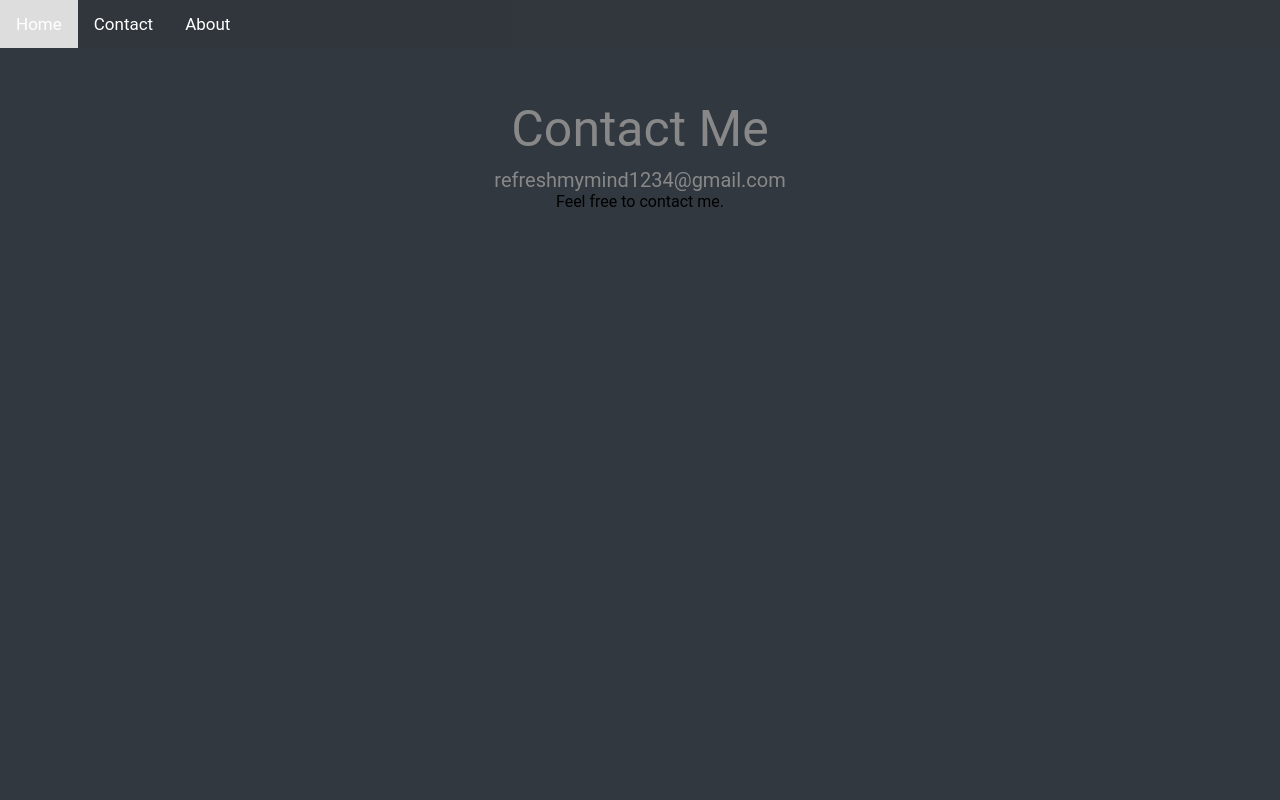
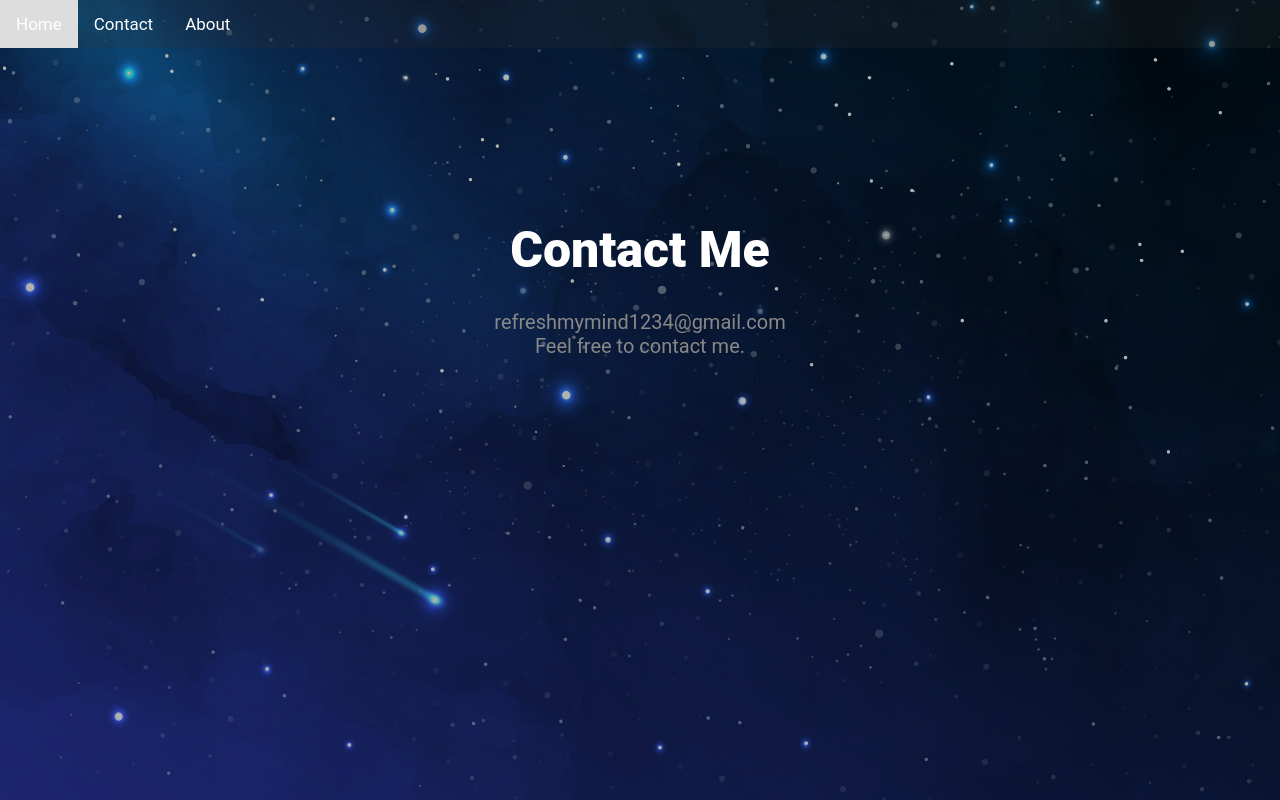
Before and after one commit to RefreshMyMind-I/Mysite, a plain HTML site: page contact.html in a window 1280 px wide. Drawn offline with Linux system fonts and the light colour scheme.

Commit message:
added_contact_animation_in_css

```diff
--- a/contact.html
+++ b/contact.html
@@ -1,25 +1,35 @@
 <html lang="en">
+
 <head>
     <meta charset="UTF-8">
     <meta http-equiv="X-UA-Compatible" content="IE=edge">
     <meta name="viewport" content="width=device-width, initial-scale=1.0">
     <title>Contact</title>
     <link rel="stylesheet" href="css/contact.css">
+
 </head>
+
 <body>
     <section id="background">
-        <div
-            class = "topbar">
-            <a class ="active" href="index.html">Home</a>
+
+        <div class="topbar">
+            <a class="active" href="index.html">Home</a>
             <a href="contact.html">Contact</a>
             <a href="about.html">About</a>
         </div>
-        <div class="background">
+        <div class="text">
             <span>Contact Me</span>
             <a href="mailto:">refreshmymind1234@gmail.com</a>
             <p>Feel free to contact me.</p>
+        </div>
+        <div class="bg"></div>
+        <div class="star-field">
+            <div class="layer"></div>
+            <div class="layer"></div>
+            <div class="layer"></div>
 
-        </div>
+
+
 
 
 
@@ -28,4 +38,5 @@
     </section>
 
 </body>
+
 </html>
--- a/css/contact.css
+++ b/css/contact.css
@@ -46,40 +46,124 @@ body{
     color: white;
 }
 
-#background{
-    display: flex;
-    background-color: #313840;
-    height: 100vh;
+.bg {
+    background: url(../images/sky.jpg) no-repeat;
+    background-size: cover;
+    height: 100%;
     width: 100%;
-    justify-content: center;
-    align-items: center;
-    flex-direction: column;
-
+    position: fixed;
+    top: 0;
+    left: 0;
+    z-index: -3;
+}
+.bg:before {
+    content: "";
+    width: 100%;
+    height: 100%;
+    background: #000;
+    position: fixed;
+    z-index: -1;
+    top: 0;
+    left: 0;
+    opacity: 0.3;
+}
+@keyframes sf-fly-by-1 {
+    from {
+        transform: translateZ(-600px);
+        opacity: 0.5;
+    }
+    to {
+        transform: translateZ(0);
+        opacity: 0.5;
+    }
+}
+@keyframes sf-fly-by-2 {
+    from {
+        transform: translateZ(-1200px);
+        opacity: 0.5;
+    }
+    to {
+        transform: translateZ(-600px);
+        opacity: 0.5;
+    }
+}
+@keyframes sf-fly-by-3 {
+    from {
+        transform: translateZ(-1800px);
+        opacity: 0.5;
+    }
+    to {
+        transform: translateZ(-1200px);
+        opacity: 0.5;
+    }
+}
+.star-field {
+    position: fixed;
+    top: 0;
+    left: 0;
+    width: 100%;
+    height: 100%;
+    perspective: 600px;
+    -webkit-perspective: 600px;
+    z-index: -1;
+}
+.star-field .layer {
+    box-shadow: -411px -476px #cccccc, 777px -407px #d4d4d4, -387px -477px #fcfcfc, -91px -235px #d4d4d4, 491px -460px #f7f7f7, 892px -128px #f7f7f7, 758px -277px #ededed, 596px 378px #cccccc, 647px 423px whitesmoke, 183px 389px #c7c7c7,
+        524px -237px #f0f0f0, 679px -535px #e3e3e3, 158px 399px #ededed, 157px 249px #ededed, 81px -450px #ebebeb, 719px -360px #c2c2c2, -499px 473px #e8e8e8, -158px -349px #d4d4d4, 870px -134px #cfcfcf, 446px 404px #c2c2c2,
+        440px 490px #d4d4d4, 414px 507px #e6e6e6, -12px 246px #fcfcfc, -384px 369px #e3e3e3, 641px -413px #fcfcfc, 822px 516px #dbdbdb, 449px 132px #c2c2c2, 727px 146px #f7f7f7, -315px -488px #e6e6e6, 952px -70px #e3e3e3,
+        -869px -29px #dbdbdb, 502px 80px #dedede, 764px 342px #e0e0e0, -150px -380px #dbdbdb, 654px -426px #e3e3e3, -325px -263px #c2c2c2, 755px -447px #c7c7c7, 729px -177px #c2c2c2, -682px -391px #e6e6e6, 554px -176px #ededed,
+        -85px -428px #d9d9d9, 714px 55px #e8e8e8, 359px -285px #cfcfcf, -362px -508px #dedede, 468px -265px #fcfcfc, 74px -500px #c7c7c7, -514px 383px #dbdbdb, 730px -92px #cfcfcf, -112px 287px #c9c9c9, -853px 79px #d6d6d6,
+        828px 475px #d6d6d6, -681px 13px #fafafa, -176px 209px #f0f0f0, 758px 457px #fafafa, -383px -454px #ededed, 813px 179px #d1d1d1, 608px 98px whitesmoke, -860px -65px #c4c4c4, -572px 272px #f7f7f7, 459px 533px #fcfcfc,
+        624px -481px #e6e6e6, 790px 477px #dedede, 731px -403px #ededed, 70px -534px #cccccc, -23px 510px #cfcfcf, -652px -237px whitesmoke, -690px 367px #d1d1d1, 810px 536px #d1d1d1, 774px 293px #c9c9c9, -362px 97px #c2c2c2,
+        563px 47px #dedede, 313px 475px #e0e0e0, 839px -491px #e3e3e3, -217px 377px #d4d4d4, -581px 239px #c2c2c2, -857px 72px #cccccc, -23px 340px #dedede, -837px 246px white, 170px -502px #cfcfcf, 822px -443px #e0e0e0, 795px 497px #e0e0e0,
+        -814px -337px #cfcfcf, 206px -339px #f2f2f2, -779px 108px #e6e6e6, 808px 2px #d4d4d4, 665px 41px #d4d4d4, -564px 64px #cccccc, -380px 74px #cfcfcf, -369px -60px #f7f7f7, 47px -495px #e3e3e3, -383px 368px #f7f7f7, 419px 288px #d1d1d1,
+        -598px -50px #c2c2c2, -833px 187px #c4c4c4, 378px 325px whitesmoke, -703px 375px #d6d6d6, 392px 520px #d9d9d9, -492px -60px #c4c4c4, 759px 288px #ebebeb, 98px -412px #c4c4c4, -911px -277px #c9c9c9;
+    transform-style: preserve-3d;
+    position: absolute;
+    top: 50%;
+    left: 50%;
+    height: 4px;
+    width: 4px;
+    border-radius: 2px;
+}
+.star-field .layer:nth-child(1) {
+    animation: sf-fly-by-1 5s linear infinite;
+}
+.star-field .layer:nth-child(2) {
+    animation: sf-fly-by-2 5s linear infinite;
+}
+.star-field .layer:nth-child(3) {
+    animation: sf-fly-by-3 5s linear infinite;
 }
 
-.background span{
-    display: flex;
-    justify-content: center;
-    font-size: 50px;
-    margin-top: -300;
-    align-items: center;
-    align-content: center;
-    color: #888888;
-}
-
-.background a{
-    display: flex;
-    color: #888888;
-    text-decoration: none;
-    font-size: 20px;
-    margin-top:10px;
-
-}
-
-
-.background p{
+.text span{
     display: flex;
     justify-content: center;
     align-items: center;
-    align-content: center;
+    height: 100vh;
+    font-size: 50px;
+    font-weight: 900;
+    color: #fff;
+    margin-top: -150px;
 }
+.text a{
+    display:flex;
+    justify-content: center;
+    align-items: center;
+    font-size: 20px;
+    margin-top: -340px;
+    color: #888888;
+}
+.text a:hover{
+    color: #fff;
+    transform: all ease 0.3s;
+}
+
+.text p{
+    display: flex;
+    justify-content: center;
+    align-items: center;
+    font-size: 20px;
+
+    color: #888888;
+}
```
Also changed, not shown: images/sky.jpg (added).
